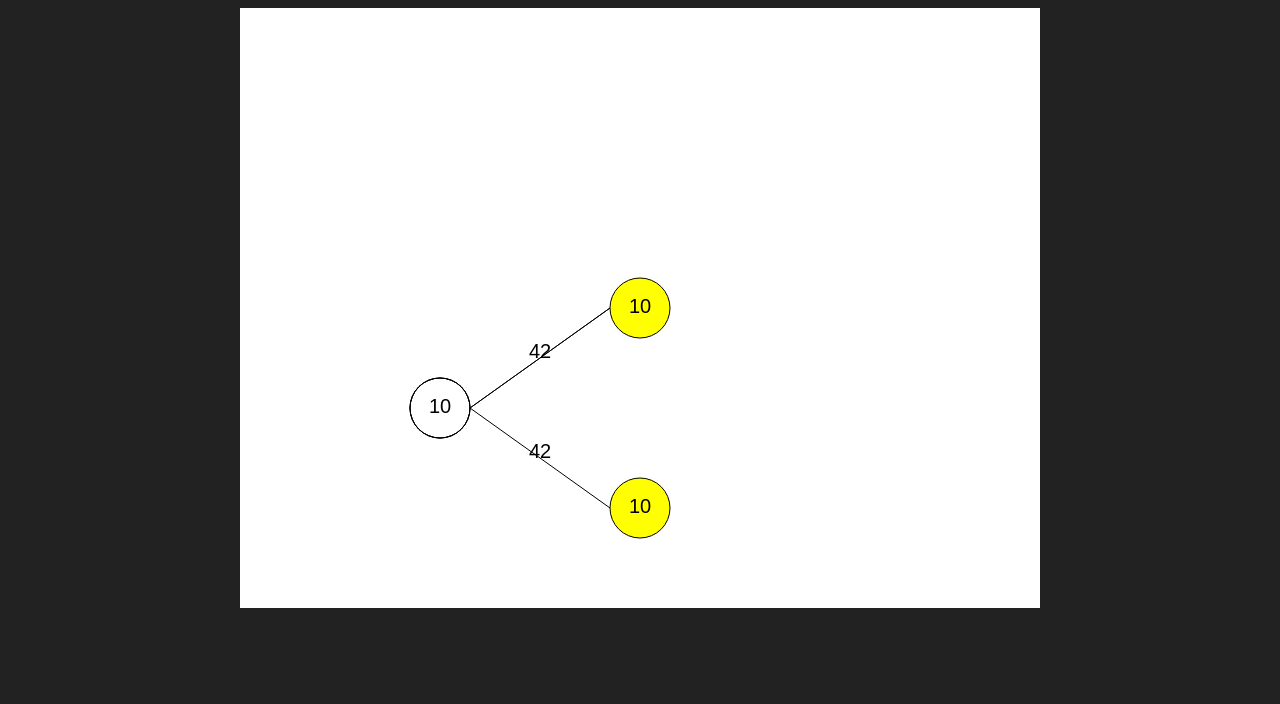
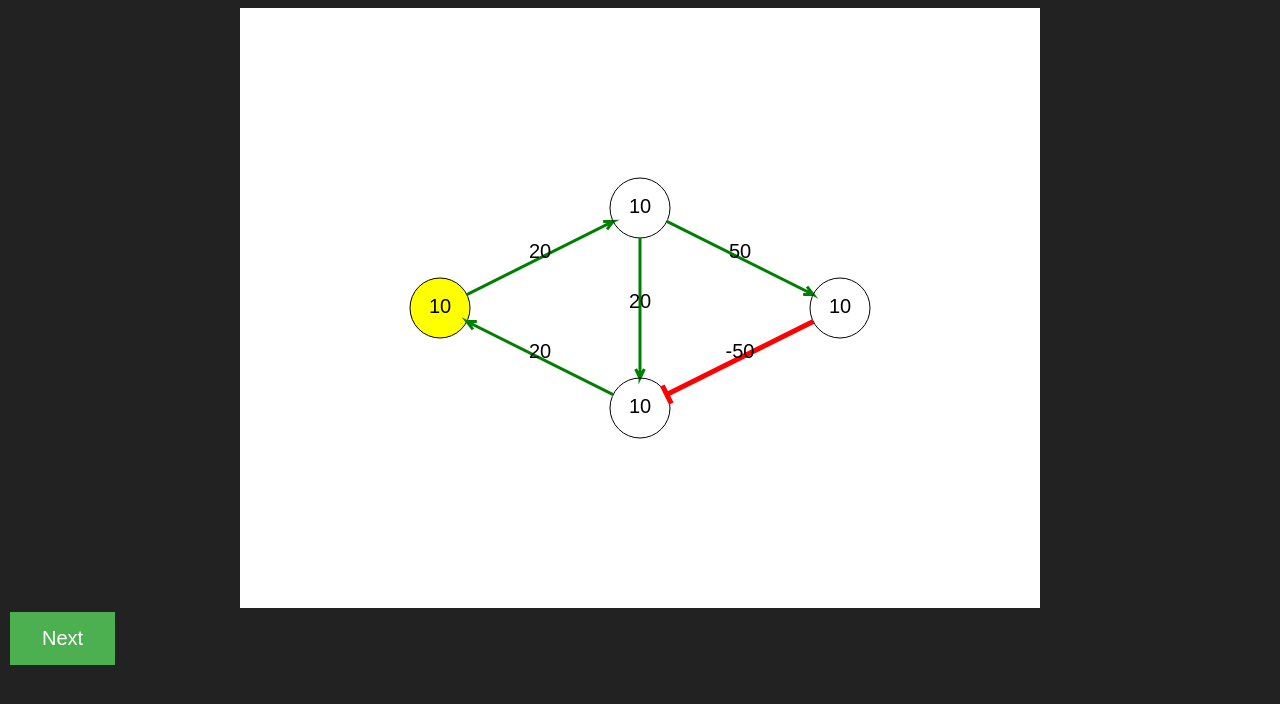
Before and after one commit to GRMmouse/Neural-Network, a plain HTML site: page Code/index.html in a window 1280 px wide. Drawn offline with Linux system fonts and the light colour scheme.

Commit message:
Next & Color
Implemented the next button and the color encoding for synapses and
neuron activation.

```diff
--- a/Code/css/style.css
+++ b/Code/css/style.css
@@ -8,3 +8,17 @@ canvas {
   margin: 0 auto;
   background-color: #FFF;
 }
+
+.button {
+    background-color: #4CAF50; /* Green */
+    border: none;
+    color: white;
+    padding: 15px 32px;
+    text-align: center;
+    text-decoration: none;
+    display: inline-block;
+    margin: 4px 2px;
+    cursor: pointer;
+}
+
+.button1 {font-size: 20px;}
--- a/Code/index.html
+++ b/Code/index.html
@@ -7,6 +7,7 @@
 
   <body>
     <canvas id="canvas"></canvas>
+    <button class="button button1" id = "nextButton">Next</button>
     <script src="js/index.js"></script>
   </body>
 </html>
--- a/Code/js/index.js
+++ b/Code/js/index.js
@@ -1,5 +1,8 @@
 // Global Variables
 var NEURON_RADIUS = 30;
+var NEURON_VDROP = -15;
+var ARROW_LEN = 10;
+var ARROW_ANGLE = Math.PI/7;
 
 // Graph Class
 // The graph class represent a directed graph structure G = {V, E}
@@ -66,7 +69,7 @@ Graph.prototype = {
 
 // Neuron class
 // A neuron is the basic firing cell of the
-var Neuron = function (type, x, y, vth){
+var Neuron = function (type, x, y, vth, G){
   this.type = type;
   this.x = x;
   this.y = y;
@@ -74,13 +77,14 @@ var Neuron = function (type, x, y, vth){
   this.val = 0;
   this.id = 0;
   this.output = new Map();
-  G.addVertex(this);
+  this.G = G;
+  this.G.addVertex(this);
 };
 
 Neuron.prototype = {
   // Methods
   connectTo: function(to, w){
-    G.addEdge(this, to, w);
+    this.G.addEdge(this, to, w);
     if (!this.output.has(to.id)){
       this.output.set(to.id, to);
       return;
@@ -89,7 +93,7 @@ Neuron.prototype = {
   },
 
   removeConnection: function(to){
-    G.removeEdge(this, to);
+    this.G.removeEdge(this, to);
     if (this.output.has(to.id)){
       this.output.delete(to.id);
       return;
@@ -107,15 +111,12 @@ Neuron.prototype = {
         to.val += G.getWeight(this, to);
       }
     }
+    this.val = 0;
     return;
   },
 
-  clear: function(){
-    this.val = 0;
-  },
-
   getWeight: function(to){
-    return G.getWeight(this, to);
+    return this.G.getWeight(this, to);
   },
 
   draw: function(ctx){
@@ -124,11 +125,11 @@ Neuron.prototype = {
     ctx.arc(this.x, this.y, NEURON_RADIUS, 0,2*Math.PI);
     var old = ctx.fillStyle;
     if (this.isFiring()) {
-      console.log(this.val);
       ctx.fillStyle = 'yellow';
       ctx.fill();
     }
     ctx.stroke();
+    ctx.closePath()
     ctx.fillStyle = old;
 
     // Draw Vth
@@ -136,13 +137,39 @@ Neuron.prototype = {
     ctx.textAlign="center";
     ctx.fillText(this.vth.toString(),this.x,this.y+5);
 
-    // Draw connections and edge weights
     for (var to of this.output.values()) {
-        ctx.moveTo(this.x+NEURON_RADIUS, this.y);
-        ctx.lineTo(to.x-NEURON_RADIUS, to.y);
-        ctx.stroke();
-        var w = this.getWeight(to);
-        ctx.fillText(w.toString(),(this.x+to.x)/2,(this.y+to.y)/2);
+      // draw arrows
+      ctx.beginPath();
+      var angle = Math.atan2(to.y-this.y,to.x-this.x);
+      var fromX = this.x+NEURON_RADIUS*Math.cos(angle);
+      var fromY = this.y+NEURON_RADIUS*Math.sin(angle);
+      var toX = to.x-NEURON_RADIUS*Math.cos(angle);
+      var toY = to.y-NEURON_RADIUS*Math.sin(angle);
+      var oldStyle = ctx.strokeStyle;
+      var oldWidth = ctx.lineWidth;
+
+      ctx.moveTo(fromX, fromY);
+      ctx.lineTo(toX, toY);
+
+
+      var w = this.getWeight(to);
+      if (w < 0){
+        ctx.strokeStyle = "red";
+        ctx.lineWidth = 5;
+        ctx.moveTo(toX-ARROW_LEN*Math.cos(angle-Math.PI/2), toY-ARROW_LEN*Math.sin(angle-Math.PI/2))
+        ctx.lineTo(toX-ARROW_LEN*Math.cos(angle+Math.PI/2), toY-ARROW_LEN*Math.sin(angle+Math.PI/2))
+      }else{
+        ctx.strokeStyle = "green";
+        ctx.lineWidth = 3;
+        ctx.lineTo(toX-ARROW_LEN*Math.cos(angle+ARROW_ANGLE),toY-ARROW_LEN*Math.sin(angle+ARROW_ANGLE));
+        ctx.moveTo(toX, toY);
+        ctx.lineTo(toX-ARROW_LEN*Math.cos(angle-ARROW_ANGLE),toY-ARROW_LEN*Math.sin(angle-ARROW_ANGLE));
+      }
+      ctx.stroke();
+      ctx.strokeStyle = oldStyle;
+      ctx.lineWidth = oldWidth;
+      ctx.fillText(w.toString(),(this.x+to.x)/2,(this.y+to.y)/2);
+      ctx.closePath()
     }
     return;
   }
@@ -157,32 +184,35 @@ var ch = canvas.height = 600;
 // Intialize neural network
 var G = new Graph();
 
+// Intialize buttons
+document.getElementById("nextButton").onclick = function(){
+  var s = new Set();
+  for (n of G.vertices.values()){
+    if (n.isFiring()) s.add(n)
+  }
+  for (let item of s){
+    item.fire();
+  }
+  s.clear();
+  ctx.clearRect(0, 0, canvas.width, canvas.height);
+  for (n of G.vertices.values()){
+    n.draw(ctx);
+  }
+}
+
 // Tests for Graph
-var N1 = new Neuron("input", 200, 400, 10);
-var N2 = new Neuron("output", 400, 300, 10);
-var N3 = new Neuron("output", 400, 500, 10);
-N1.connectTo(N2, 42);
-N1.connectTo(N3, 42);
+var N1 = new Neuron("input", 200, 300, 10, G);
+var N2 = new Neuron("connect", 400, 200, 10, G);
+var N3 = new Neuron("connect", 400, 400, 10, G);
+var N4 = new Neuron("output", 600,300, 10, G);
 
-// Tests for Neuron
-for (var n of G.vertices.values()){
-  n.draw(ctx);
-}
+N1.connectTo(N2, 20);
+N2.connectTo(N3, 20);
+N3.connectTo(N1, +20);
+N2.connectTo(N4, 50);
+N4.connectTo(N3, -50);
+//N4.connectTo(N1, -200);
 N1.val = 100;
 for (var n of G.vertices.values()){
   n.draw(ctx);
 }
-ctx.clearRect(0, 0, canvas.width, canvas.height);
-var s = new Set();
-for (var n of G.vertices.values()){
-  if (n.isFiring()) s.add(n)
-}
-for (let item of s){
-  item.fire();
-  item.clear();
-}
-console.log(N1.val);
-console.log(N2.val);
-for (var n of G.vertices.values()){
-  n.draw(ctx);
-}
```
